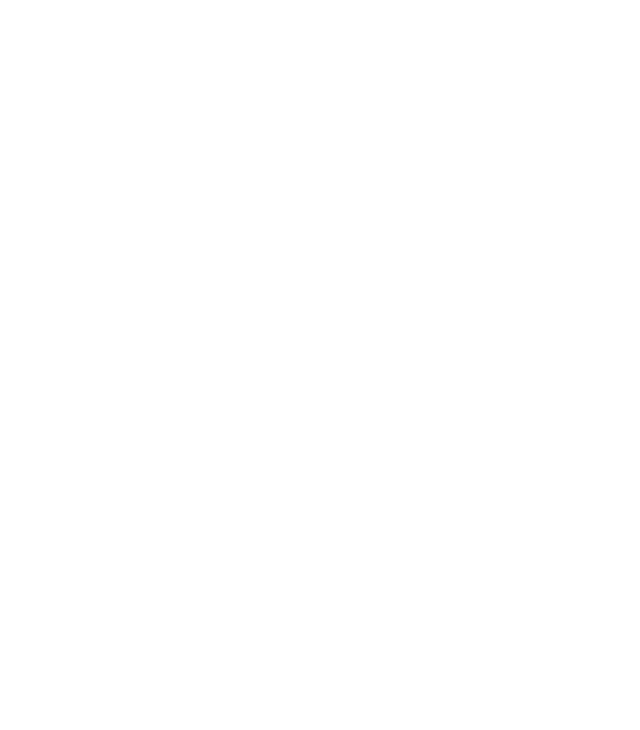
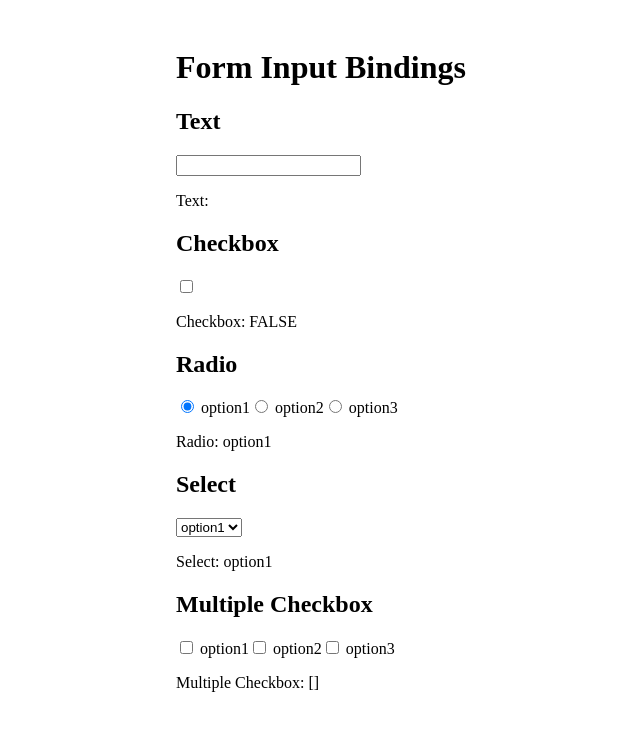
Before and after one commit to ksk1kd/vue-playground, a Vue app: page / in a window 1280 px wide. Shown: the top 730 px of the page, without its empty margins (64-704 px from the left). Built offline with nearby package versions, Linux system fonts and the light colour scheme.

Commit message:
add FormInputBindings component

```diff
--- a/src/App.vue
+++ b/src/App.vue
@@ -1,8 +1,10 @@
 <script setup lang="ts">
+import FormInputBindings from './components/FormInputBindings.vue'
 </script>
 
 <template>
   <div class="container">
+    <FormInputBindings />
   </div>
 </template>
 
--- /dev/null
+++ b/src/components/FormInputBindings.vue
@@ -0,0 +1,55 @@
+<script setup lang="ts">
+import { ref } from 'vue'
+
+const options = ['option1', 'option2', 'option3']
+
+const text = ref('')
+const checobox = ref(false)
+const radio = ref(options[0])
+const select = ref(options[0])
+const checkboxes = ref([])
+</script>
+
+<template>
+  <h1>Form Input Bindings</h1>
+
+  <section>
+    <h2>Text</h2>
+    <input v-model="text" />
+    <p>Text: {{ text }}</p>
+  </section>
+
+  <section>
+    <h2>Checkbox</h2>
+    <input type="checkbox" v-model="checobox"/>
+    <p>Checkbox: {{ checobox ? 'TRUE' : 'FALSE' }}</p>
+  </section>
+
+  <section>
+    <h2>Radio</h2>
+    <label v-for="option in options">
+      <input type="radio" :value="option" v-model="radio">
+      {{ option }}
+    </label>
+    <p>Radio: {{ radio }}</p>
+  </section>
+
+  <section>
+    <h2>Select</h2>
+    <select v-model="select">
+      <option v-for="option in options" :value="option">
+        {{ option }}
+      </option>
+    </select>
+    <p>Select: {{ select }}</p>
+  </section>
+
+  <section>
+    <h2>Multiple Checkbox</h2>
+    <label v-for="option in options">
+      <input type="checkbox" :value="option" v-model="checkboxes">
+      {{ option }}
+    </label>
+    <p>Multiple Checkbox: {{ checkboxes }}</p>
+  </section>
+</template>
```
